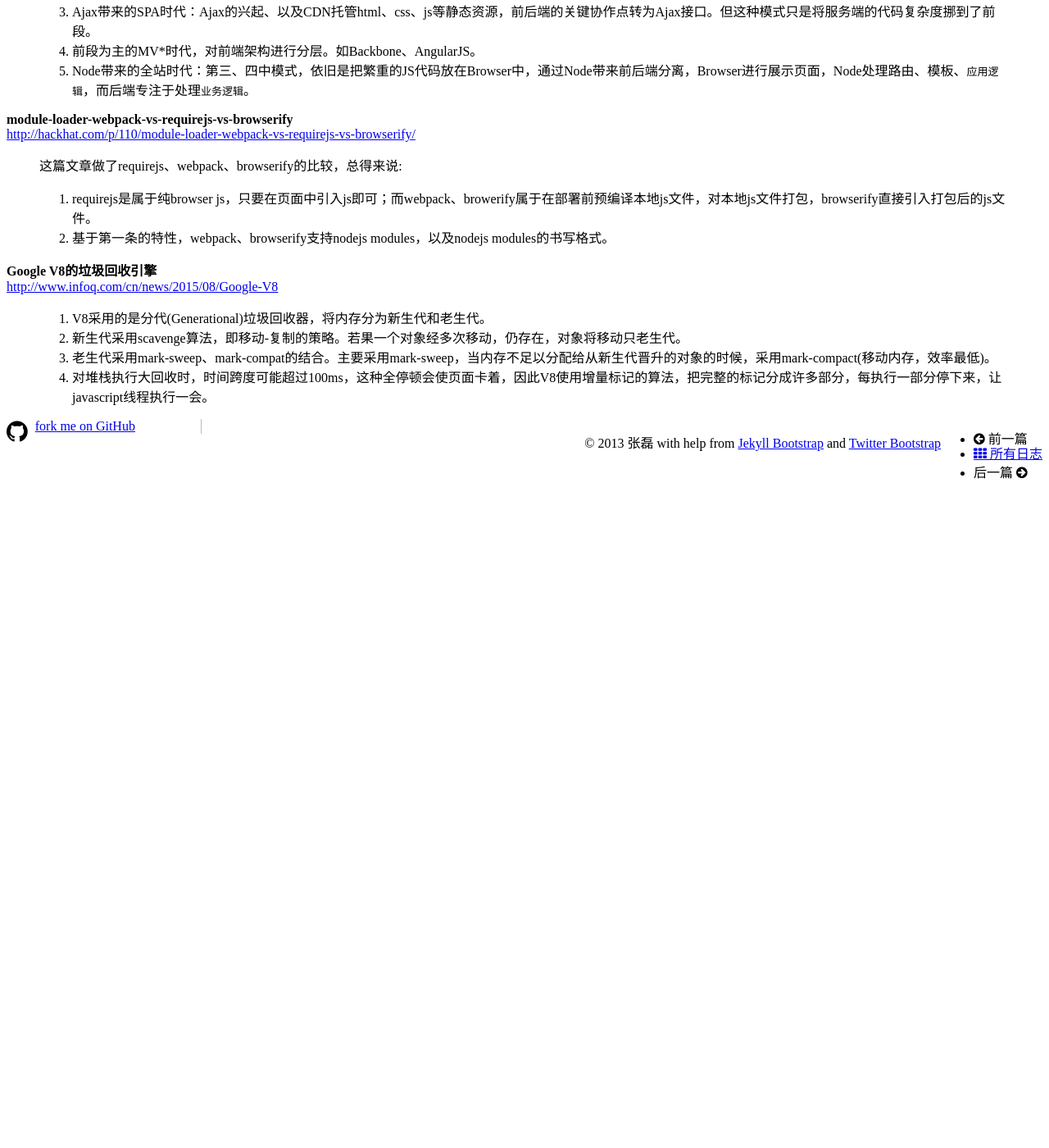
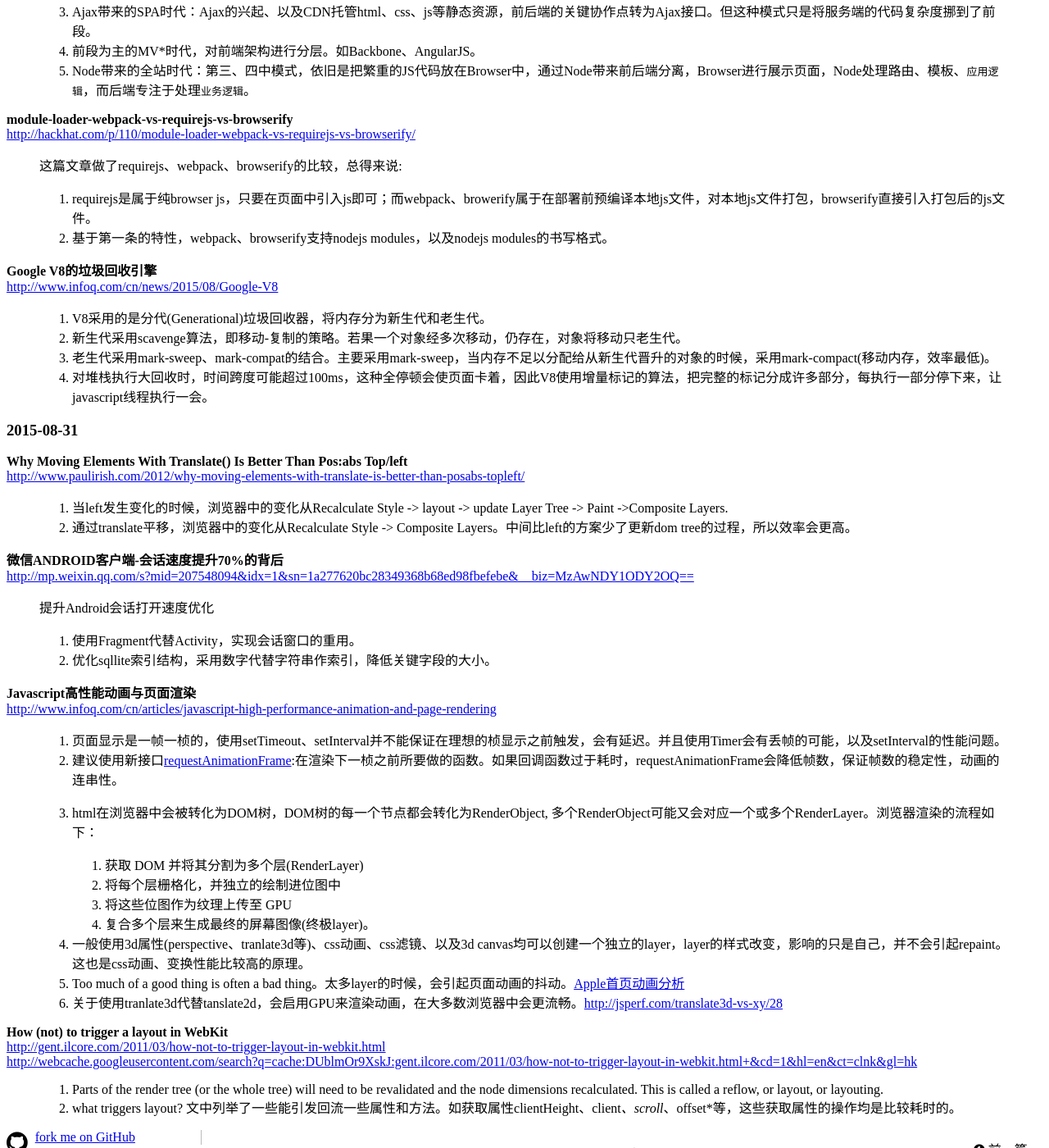
Before and after one commit to teazean/teazean.github.io, a Jekyll site: the page built from mylbs/reading.md, in a window 1280 px wide and 1400 px high, scrolled down 2107 px. Shown: the whole window at 82% size. Built offline with Jekyll 4.4.1, drawn with Linux system fonts in a browser that asks for light colours; nearby versions of some CDN libraries; Markdown is read by kramdown in place of the engine named in the settings; before the commit the page ends 2710 px from its top, so only the background shows below that.

Commit message:
add anchor

```diff
--- a/_includes/themes/twitter/default.html
+++ b/_includes/themes/twitter/default.html
@@ -34,6 +34,7 @@
     <!--    font-awesome-->
     <link href="//netdna.bootstrapcdn.com/font-awesome/4.1.0/css/font-awesome.min.css" rel="stylesheet">
     <link href="/css/main.css" rel="stylesheet">
+    <script src="//code.jquery.com/jquery-1.11.3.min.js"></script>
   </head>
 
   <body>
@@ -68,7 +69,6 @@
     </div>
 
     {% include JB/analytics %}
-    <script src="//code.jquery.com/jquery-1.11.3.min.js"></script>
     <script>
       $(function() {
         $('pre').addClass('prettyprint linenums').attr('style', 'overflow:auto');
@@ -98,6 +98,25 @@
           e.target = "_blank";
         });
       });
+
+      $(window).on("load",function(e){
+        var hash = location.hash;
+        if(!hash)
+          return;
+        var key = hash.substr(1);
+
+        Array.prototype.some.call($("h3,h4,.content>p>strong"),function(e, i){
+          var text = $(e).text();
+          if(text.indexOf(key) > -1){
+            window.scrollTo(0, e.offsetTop - 60);
+            return true;
+          }
+        });
+      });
     </script>
+    {% case page.class %}
+    {% when "mylbs" %}
+        <script src="/js/mylbs.js"></script>
+    {% endcase %}
   </body>
 </html>
--- a/mylbs/reading.md
+++ b/mylbs/reading.md
@@ -96,3 +96,36 @@
 >2. 新生代采用scavenge算法，即移动-复制的策略。若果一个对象经多次移动，仍存在，对象将移动只老生代。
 >3. 老生代采用mark-sweep、mark-compat的结合。主要采用mark-sweep，当内存不足以分配给从新生代晋升的对象的时候，采用mark-compact(移动内存，效率最低)。
 >4. 对堆栈执行大回收时，时间跨度可能超过100ms，这种全停顿会使页面卡着，因此V8使用增量标记的算法，把完整的标记分成许多部分，每执行一部分停下来，让javascript线程执行一会。
+
+###2015-08-31
+**Why Moving Elements With Translate() Is Better Than Pos:abs Top/left**
+<http://www.paulirish.com/2012/why-moving-elements-with-translate-is-better-than-posabs-topleft/>
+>1. 当left发生变化的时候，浏览器中的变化从Recalculate Style -> layout -> update Layer Tree -> Paint ->Composite Layers.
+>2. 通过translate平移，浏览器中的变化从Recalculate Style -> Composite Layers。中间比left的方案少了更新dom tree的过程，所以效率会更高。
+
+**微信ANDROID客户端-会话速度提升70%的背后**
+<http://mp.weixin.qq.com/s?mid=207548094&idx=1&sn=1a277620bc28349368b68ed98fbefebe&__biz=MzAwNDY1ODY2OQ==>
+>提升Android会话打开速度优化
+>
+>1. 使用Fragment代替Activity，实现会话窗口的重用。
+>2. 优化sqllite索引结构，采用数字代替字符串作索引，降低关键字段的大小。
+
+**Javascript高性能动画与页面渲染**
+<http://www.infoq.com/cn/articles/javascript-high-performance-animation-and-page-rendering>
+>1. 页面显示是一帧一桢的，使用setTimeout、setInterval并不能保证在理想的桢显示之前触发，会有延迟。并且使用Timer会有丢帧的可能，以及setInterval的性能问题。
+>2. 建议使用新接口[requestAnimationFrame](https://developer.mozilla.org/en-US/docs/Web/API/window/requestAnimationFrame):在渲染下一桢之前所要做的函数。如果回调函数过于耗时，requestAnimationFrame会降低帧数，保证帧数的稳定性，动画的连串性。
+>3. html在浏览器中会被转化为DOM树，DOM树的每一个节点都会转化为RenderObject, 多个RenderObject可能又会对应一个或多个RenderLayer。浏览器渲染的流程如下：
+>
+>    1. 获取 DOM 并将其分割为多个层(RenderLayer)
+>    2. 将每个层栅格化，并独立的绘制进位图中
+>    3. 将这些位图作为纹理上传至 GPU
+>    4. 复合多个层来生成最终的屏幕图像(终极layer)。
+>4. 一般使用3d属性(perspective、tranlate3d等)、css动画、css滤镜、以及3d canvas均可以创建一个独立的layer，layer的样式改变，影响的只是自己，并不会引起repaint。这也是css动画、变换性能比较高的原理。
+>5. Too much of a good thing is often a bad thing。太多layer的时候，会引起页面动画的抖动。[Apple首页动画分析](http://wesleyhales.com/blog/2013/10/26/Jank-Busting-Apples-Home-Page/)
+>6. 关于使用tranlate3d代替tanslate2d，会启用GPU来渲染动画，在大多数浏览器中会更流畅。<http://jsperf.com/translate3d-vs-xy/28>
+
+**How (not) to trigger a layout in WebKit**
+<http://gent.ilcore.com/2011/03/how-not-to-trigger-layout-in-webkit.html>
+<http://webcache.googleusercontent.com/search?q=cache:DUblmOr9XskJ:gent.ilcore.com/2011/03/how-not-to-trigger-layout-in-webkit.html+&cd=1&hl=en&ct=clnk&gl=hk>
+>1. Parts of the render tree (or the whole tree) will need to be revalidated and the node dimensions recalculated. This is called a reflow, or layout, or layouting.
+>2. what triggers layout? 文中列举了一些能引发回流一些属性和方法。如获取属性clientHeight、client*、scroll*、offset*等，这些获取属性的操作均是比较耗时的。
```
Also changed, not shown: mylbs/issue.md (+4 -0 lines), mylbs/learn.md (+8 -0 lines), js/mylbs.js (added), mylbs/newer.md (line endings or trailing spaces).
